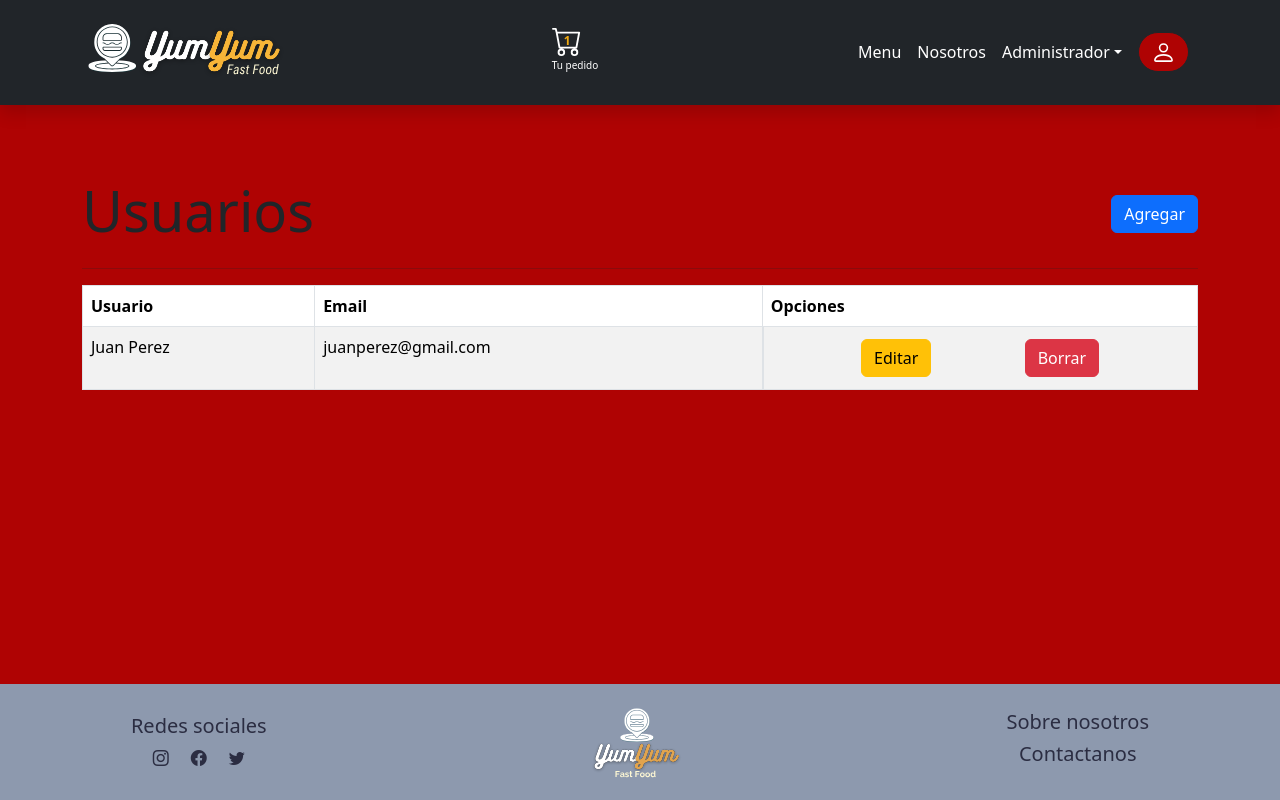
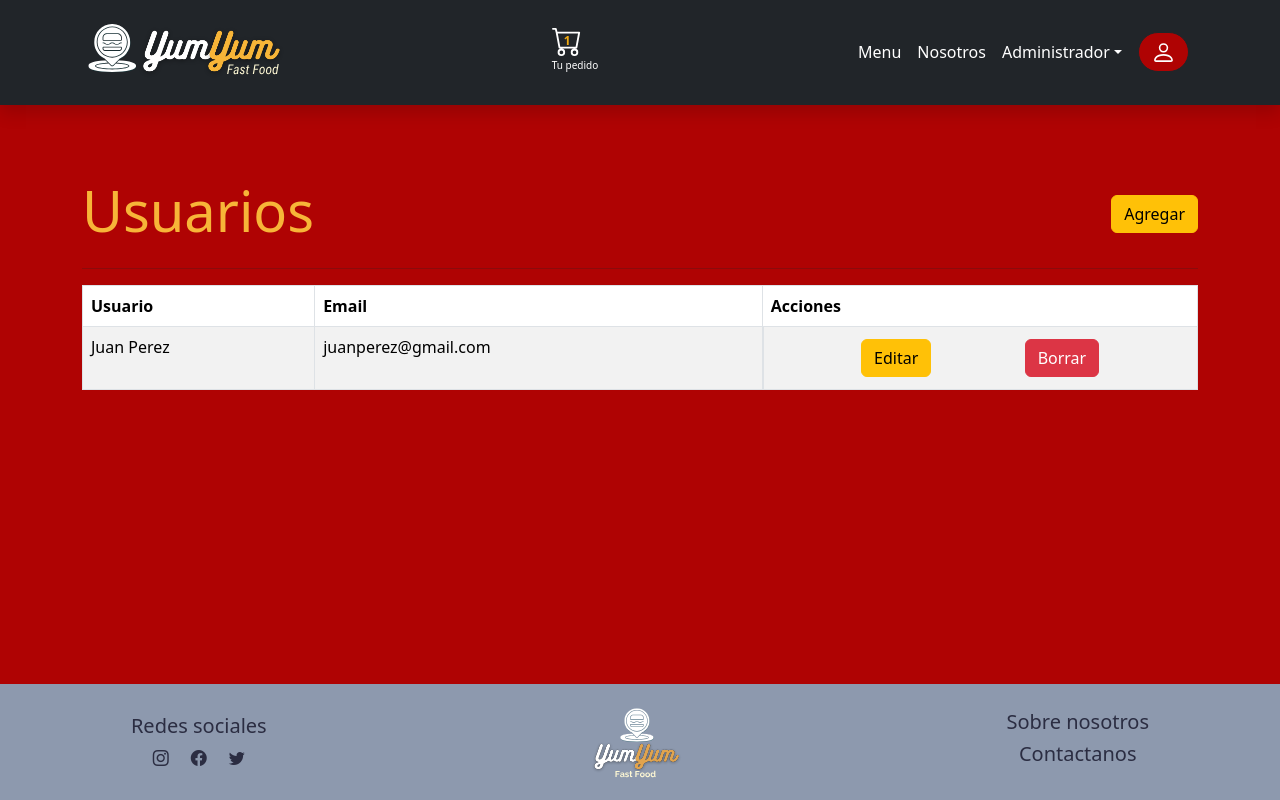
Before and after one commit to lourdesgarciafyl/PF-YumYum-frontend, a React (Vite) app: page / in a window 1280 px wide. Built offline with nearby package versions, Linux system fonts and the light colour scheme.

Commit message:
Detalles esteticos agregados

```diff
--- a/src/components/views/AdministrarUsuarios.jsx
+++ b/src/components/views/AdministrarUsuarios.jsx
@@ -1,20 +1,23 @@
-import React from 'react';
+import React from "react";
 import { Table } from "react-bootstrap";
 import ItemUsuario from "./usuario/ItemUsuario";
 
 const AdministradorUsuarios = () => {
   const usuarios = [
-    { _id: 1, nombreUsuario: "Juan", apellidoUsuario: "Perez", email: "juanperez@gmail.com" }
+    {
+      _id: 1,
+      nombreUsuario: "Juan",
+      apellidoUsuario: "Perez",
+      email: "juanperez@gmail.com",
+    },
   ];
 
   return (
     <div className="container mainSection my-4">
       <section>
         <div className="d-flex justify-content-between align-items-center mt-5">
-          <h1 className="display-4">Usuarios</h1>
-          <button className="btn btn-primary">
-            Agregar
-          </button>
+          <h1 className="display-4 letraAmarilla">Usuarios</h1>
+          <button className="btn btn-warning">Agregar</button>
         </div>
         <hr />
         <Table responsive striped bordered hover>
@@ -22,15 +25,12 @@ const AdministradorUsuarios = () => {
             <tr>
               <th>Usuario</th>
               <th>Email</th>
-              <th>Opciones</th>
+              <th>Acciones</th>
             </tr>
           </thead>
           <tbody>
             {usuarios.map((usuario) => (
-              <ItemUsuario
-                key={usuario._id}
-                usuario={usuario}
-              ></ItemUsuario>
+              <ItemUsuario key={usuario._id} usuario={usuario}></ItemUsuario>
             ))}
           </tbody>
         </Table>
```
